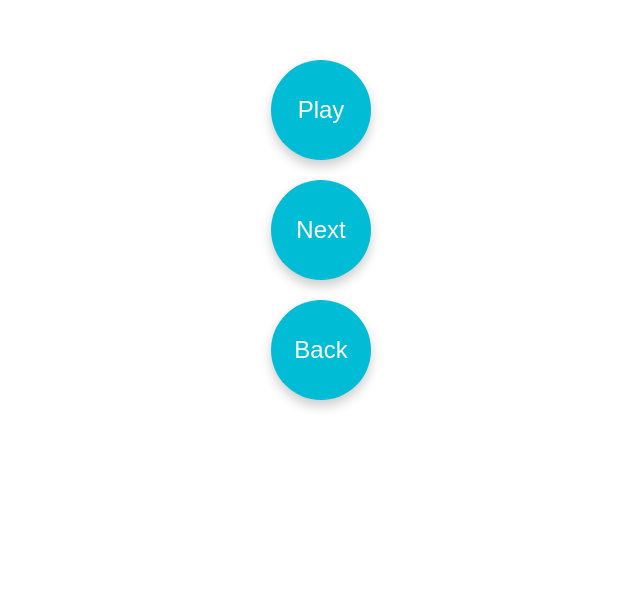
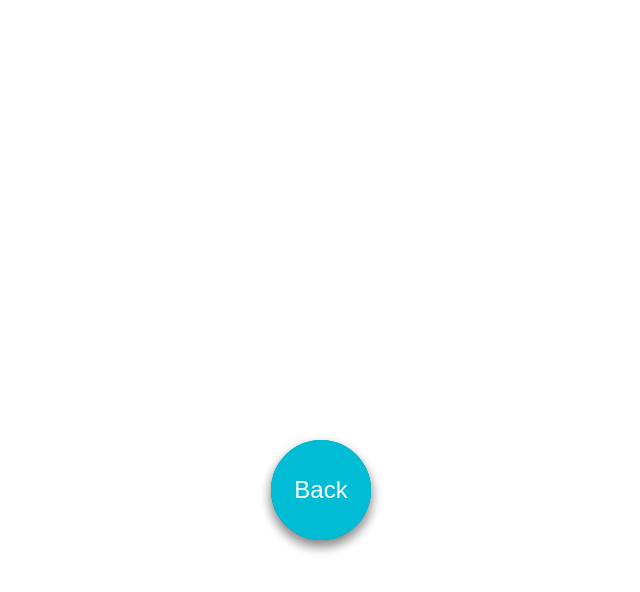
Before and after one commit to byconstellate/digitalnomad, an Electron app: page digitalnomad.html in a window 800 px wide. Shown: the part 170-762 px from the top of the page, without its empty margins (79-719 px from the left). Drawn offline with Linux system fonts and the light colour scheme.

Commit message:
Update digitalnomad.html

```diff
--- a/digitalnomad.html
+++ b/digitalnomad.html
@@ -10,10 +10,9 @@
             margin: 0;
             height: 100vh; /* Full viewport height */
             display: flex;
-            align-items: center;
-            justify-content: center;
+            align-items: flex-end; /* Align items to the bottom */
+            justify-content: center; /* Center horizontally */
             background-color: #ffffff; /* White background */
-            flex-direction: column; /* Arrange elements in a column */
             position: relative; /* For positioning the affirmation text */
         }
         #playButton, #nextButton, #prevButton {
@@ -29,6 +28,8 @@
             justify-content: center;
             color: white;
             font-size: 24px; /* Font size for button text */
+            position: absolute; /* Position buttons absolutely */
+            bottom: 10%; /* Position buttons 10% from the bottom */
         }
         #playButton:hover, #nextButton:hover, #prevButton:hover {
             background-color: #00acc1; /* Darker cyan on hover */
@@ -42,7 +43,7 @@
             color: #ff00ff; /* Fuchsia text color */
             text-align: center;
             position: absolute; /* Positioned relative to the body */
-            bottom: 0; /* Align to the bottom */
+            bottom: 20%; /* Position the affirmation text in the bottom 20% */
             width: 100%; /* Full width */
             padding: 20px; /* Padding from the bottom */
             background-color: transparent; /* Clear background color */
```
